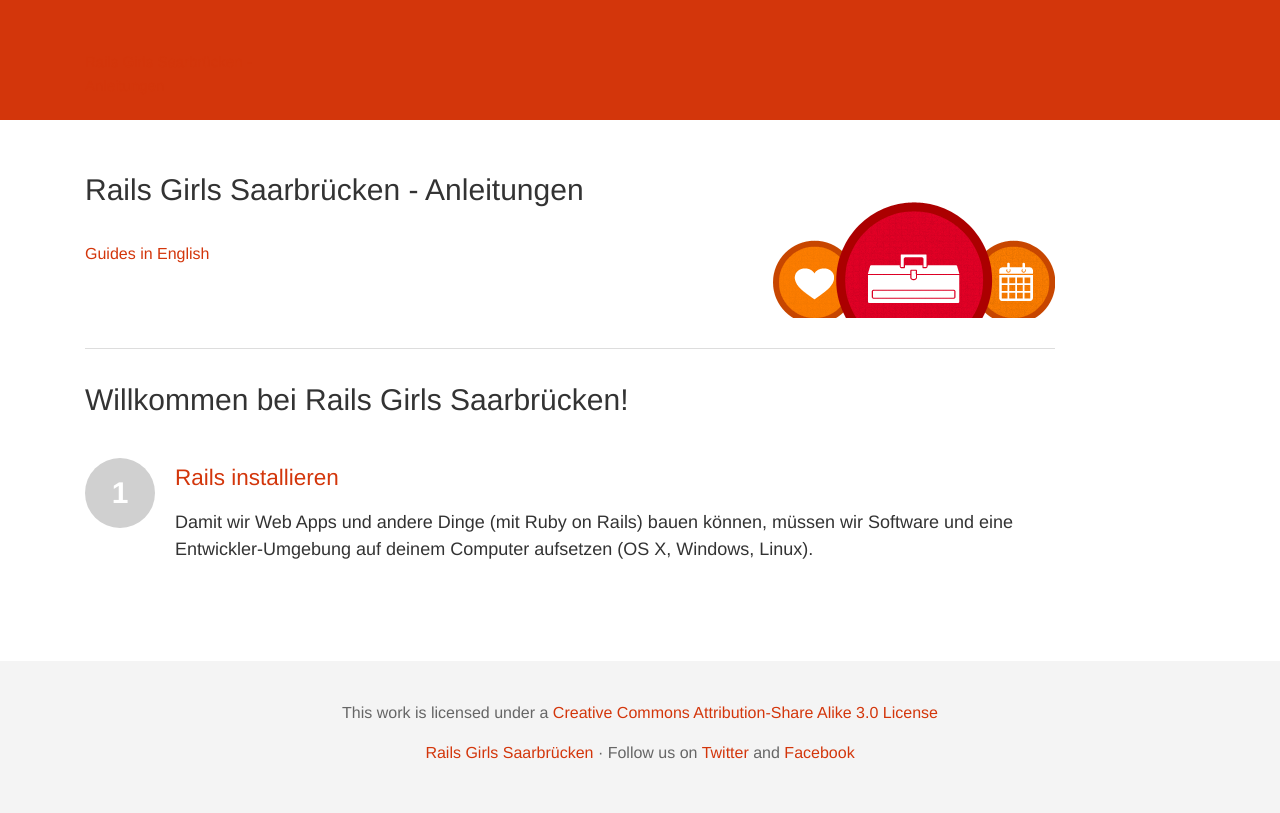
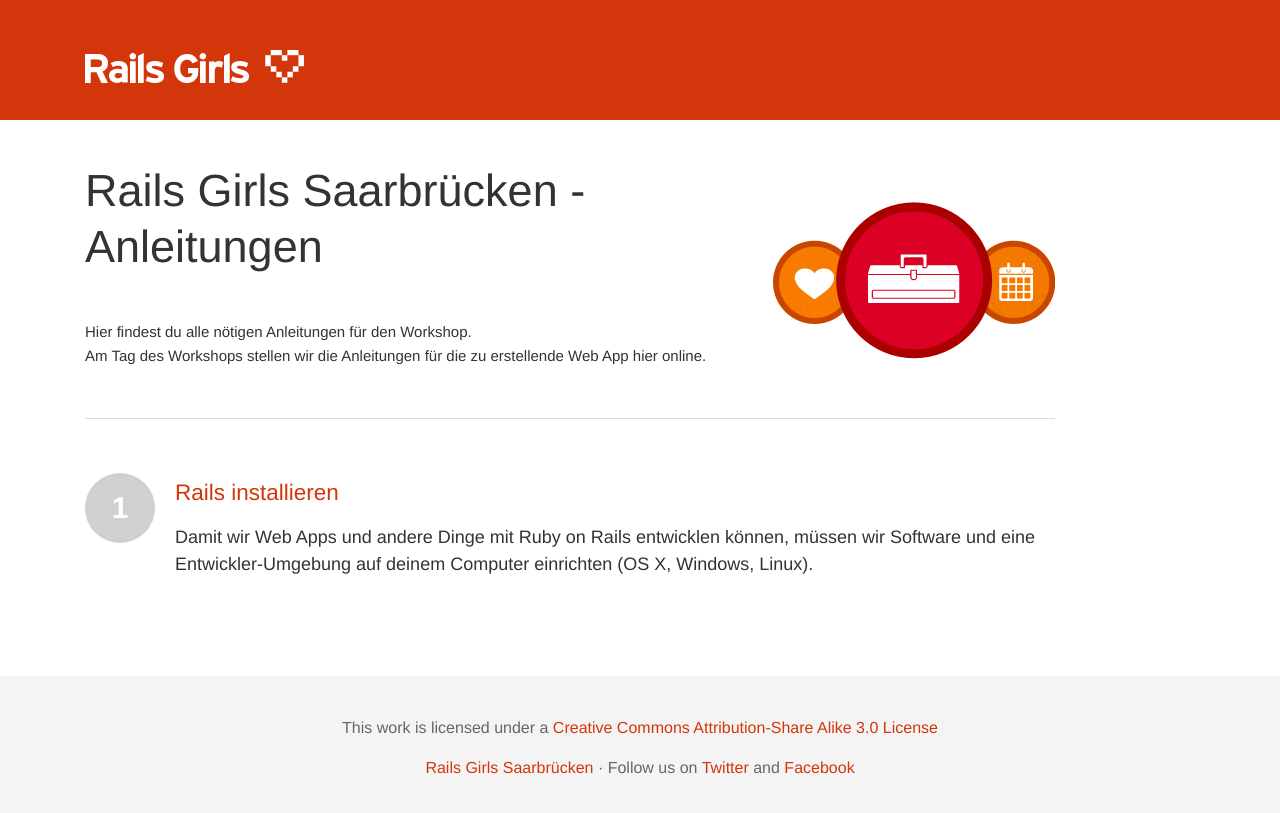
Before and after one commit to railsgirlssb/guides, a Jekyll site: the page built from index.html, in a window 1280 px wide. Shown: the top 813 px of the page. Built offline with Jekyll 4.4.1, drawn with Linux system fonts in a browser that asks for light colours; nearby versions of some CDN libraries.

Commit message:
make small improvements for visual

```diff
--- a/_layouts/default.html
+++ b/_layouts/default.html
@@ -21,7 +21,7 @@
     <header>
       <div class="container">
         <a class="span3" href="/" id="logo">
-          Rails Girls Saarbrücken - Anleitungen
+          <img src="/images/railsgirls-logo.png"/>
         </a>
         <nav></nav>
       </div>
@@ -41,7 +41,7 @@
       <p>
         <a href="http://railsgirlssb.de">Rails Girls Saarbrücken</a>
         &middot; Follow us on
-        <a href="http://twitter.com/railsgirlssb">Twitter</a>
+        <a href="https://twitter.com/railsgirlssb">Twitter</a>
         and
         <a href="https://www.facebook.com/RailsGirlsSB">Facebook</a>
       </p>
--- a/css/style.css
+++ b/css/style.css
@@ -79,7 +79,6 @@
 }
 
 header #logo {
-  width: 240px;
   float: left;
 }
 
@@ -200,6 +199,9 @@
   padding: 20px 320px 20px 0;
   background: url(../images/guides-hero.png) right 80px no-repeat;
 }
+.hero h1 {
+  line-height: 1.25;
+}
 .highlight {
   margin-left: 40px;
 }
--- a/index.html
+++ b/index.html
@@ -3,21 +3,21 @@
 title: Guides
 ---
 <div class="hero">
-  <h2>Rails Girls Saarbrücken - Anleitungen</h2>
-  <p class="hero-links">
-    <a href="http://todo.com/">Guides in English</a><br/>
-  </p>
+  <h1>Rails Girls Saarbrücken - Anleitungen</h1>
+
+  Hier findest du alle nötigen Anleitungen für den Workshop.
+  <br/>
+  Am Tag des Workshops stellen wir die Anleitungen für die zu erstellende Web App hier online.
 </div>
 
 <hr />
 
-<h2>Willkommen bei Rails Girls Saarbrücken!</h2>
 <ul class="home">
   <li>
     <a href="install">
       <i>1</i>
       <h3>Rails installieren</h3>
-      <p>Damit wir Web Apps und andere Dinge (mit Ruby on Rails) bauen können, müssen wir Software und eine Entwickler-Umgebung auf deinem Computer aufsetzen (OS X, Windows, Linux).</p>
+      <p>Damit wir Web Apps und andere Dinge mit Ruby on Rails entwicklen können, müssen wir Software und eine Entwickler-Umgebung auf deinem Computer einrichten (OS X, Windows, Linux).</p>
     </a>
   </li>
 </ul>
```
Also changed, not shown: images/railsgirls-guides.png (deleted), images/railsgirls-logo.png (added).
